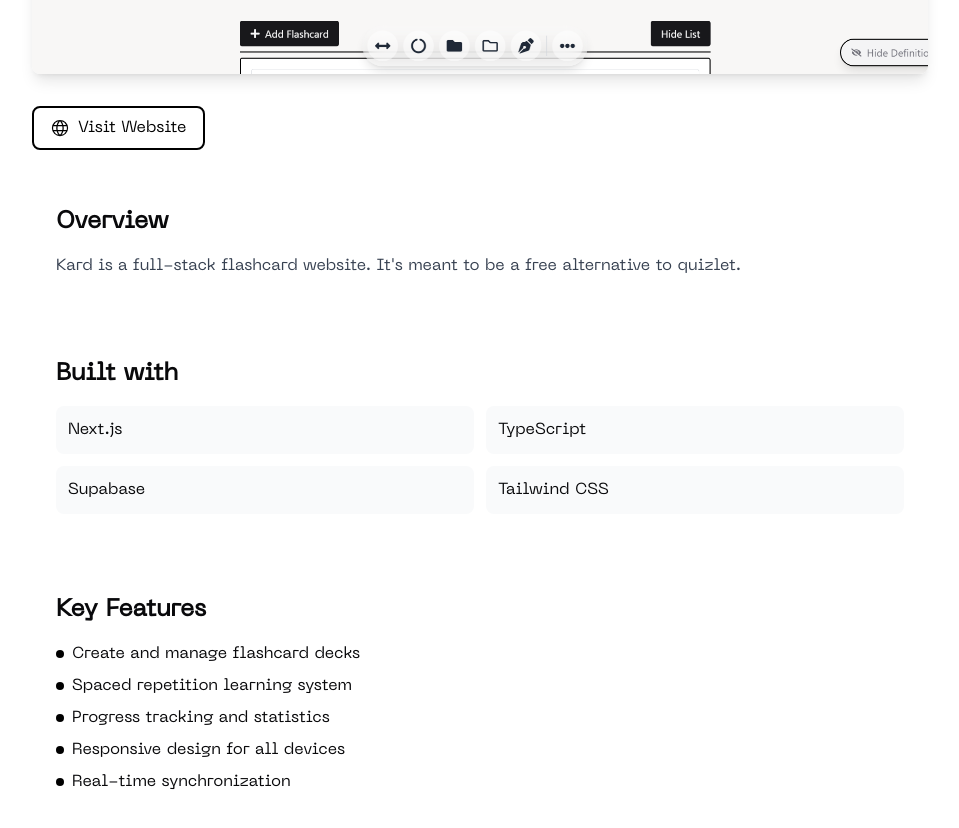
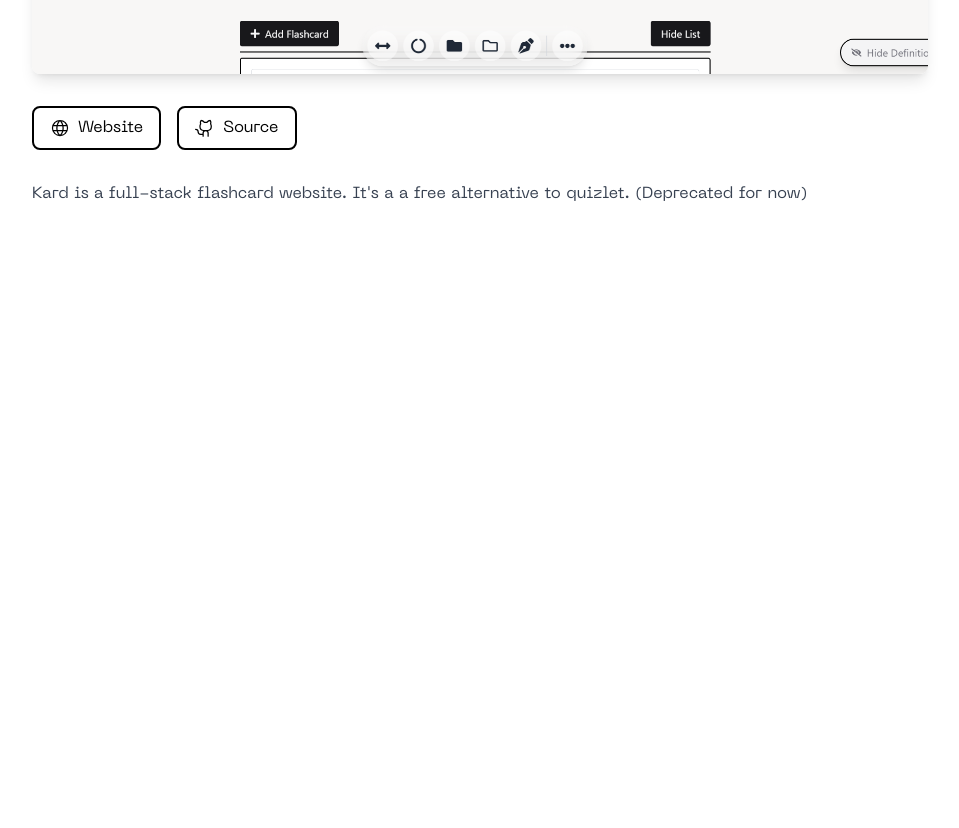
Before and after one commit to Chen-Steve/portfolio, a Next.js app: page /projects/kard in a window 1280 px wide. Shown: the part 596-1424 px from the top of the page, without its empty margins (160-1119 px from the left). After the commit the page ends 850 px from the top, so only its background shows below. Built offline with nearby package versions, Linux system fonts and the light colour scheme.

Commit message:
update stuff

```diff
--- a/src/app/layout.tsx
+++ b/src/app/layout.tsx
@@ -20,7 +20,7 @@
 }>) {
   return (
     <html lang="en">
-      <body className={reiswar.className}>
+      <body className={reiswar.className} suppressHydrationWarning>
         {children}
       </body>
     </html>
--- a/src/app/projects/kard/page.tsx
+++ b/src/app/projects/kard/page.tsx
@@ -1,6 +1,6 @@
 import React from 'react';
 import Link from 'next/link';
-import { ArrowLeft, Globe } from "@phosphor-icons/react/dist/ssr";
+import { ArrowLeft, Globe, GithubLogo } from "@phosphor-icons/react/dist/ssr";
 
 export default function KardPage() {
   return (
@@ -26,7 +26,7 @@
           />
         </div>
 
-        <div className="mb-8">
+        <div className="mb-8 flex gap-4">
           <Link
             href="https://kard.space/"
             target="_blank"
@@ -34,64 +34,25 @@
             className="inline-flex items-center text-black hover:text-gray-600 bg-white px-4 py-2 rounded-lg border-2 border-black transition-all hover:shadow-md"
           >
             <Globe className="w-5 h-5 mr-2" />
-            Visit Website
+            Website
+          </Link>
+          <Link
+            href="https://github.com/Chen-Steve/Kard"
+            target="_blank"
+            rel="noopener noreferrer"
+            className="inline-flex items-center text-black hover:text-gray-600 bg-white px-4 py-2 rounded-lg border-2 border-black transition-all hover:shadow-md"
+          >
+            <GithubLogo className="w-5 h-5 mr-2" />
+            Source
           </Link>
         </div>
 
-        <div className="space-y-8">
-          <div className="bg-white p-6">
-            <h2 className="text-2xl font-semibold mb-4">Overview</h2>
+        <div className="">
             <p className="text-gray-700">
-              Kard is a full-stack flashcard website. It&apos;s meant to be a free alternative to quizlet.
+              Kard is a full-stack flashcard website. It&apos;s a a free alternative to quizlet. (Deprecated for now)
             </p>
-          </div>
+        </div>
 
-          <div className="bg-white p-6">
-            <h2 className="text-2xl font-semibold mb-4">Built with</h2>
-            <ul className="grid grid-cols-2 gap-3">
-              <li className="flex items-center bg-gray-50 p-3 rounded-lg">
-                <span className="font-medium">Next.js</span>
-              </li>
-              <li className="flex items-center bg-gray-50 p-3 rounded-lg">
-                <span className="font-medium">TypeScript</span>
-              </li>
-              <li className="flex items-center bg-gray-50 p-3 rounded-lg">
-                <span className="font-medium">Supabase</span>
-              </li>
-              <li className="flex items-center bg-gray-50 p-3 rounded-lg">
-                <span className="font-medium">Tailwind CSS</span>
-              </li>
-            </ul>
-          </div>
-
-          <div className="bg-white p-6">
-            <h2 className="text-2xl font-semibold mb-4">Key Features</h2>
-            <ul className="space-y-2">
-              <li className="flex items-start">
-                <span className="inline-block w-2 h-2 mt-2 mr-2 bg-black rounded-full"></span>
-                <span>Create and manage flashcard decks</span>
-              </li>
-              <li className="flex items-start">
-                <span className="inline-block w-2 h-2 mt-2 mr-2 bg-black rounded-full"></span>
-                <span>Spaced repetition learning system</span>
-              </li>
-              <li className="flex items-start">
-                <span className="inline-block w-2 h-2 mt-2 mr-2 bg-black rounded-full"></span>
-                <span>Progress tracking and statistics</span>
-              </li>
-              <li className="flex items-start">
-                <span className="inline-block w-2 h-2 mt-2 mr-2 bg-black rounded-full"></span>
-                <span>Responsive design for all devices</span>
-              </li>
-              <li className="flex items-start">
-                <span className="inline-block w-2 h-2 mt-2 mr-2 bg-black rounded-full"></span>
-                <span>Real-time synchronization</span>
-              </li>
-            </ul>
-          </div>
-
-
-        </div>
       </div>
     </main>
   );
--- a/src/app/projects/lanryeditor/page.tsx
+++ b/src/app/projects/lanryeditor/page.tsx
@@ -1,6 +1,6 @@
 import React from 'react';
 import Link from 'next/link';
-import { ArrowLeft, DownloadSimple } from "@phosphor-icons/react/dist/ssr";
+import { ArrowLeft } from "@phosphor-icons/react/dist/ssr";
 
 export default function LanryEditorPage() {
   return (
@@ -24,18 +24,6 @@
             alt="LanryEditor preview"
             className="w-full h-full object-cover"
           />
-        </div>
-
-        <div className="mb-8">
-          <Link
-            href="https://drive.google.com/drive/folders/14fye756TVzFQPolcVzqn_NEvfoRimYxH?usp=sharing"
-            target="_blank"
-            rel="noopener noreferrer"
-            className="inline-flex items-center text-black hover:text-gray-600 bg-white px-4 py-2 rounded-lg border-2 border-black transition-all hover:shadow-md"
-          >
-            <DownloadSimple className="w-5 h-5 mr-2" />
-            Download
-          </Link>
         </div>
 
         <div className="space-y-8">
--- a/src/components/project-section.tsx
+++ b/src/components/project-section.tsx
@@ -2,7 +2,7 @@
 
 import React from 'react';
 import Link from 'next/link';
-import { Globe, GithubLogo, DownloadSimple } from "@phosphor-icons/react";
+import { Globe, GithubLogo } from "@phosphor-icons/react";
 import Tooltip from './Tooltip';
 
 interface Project {
@@ -17,16 +17,16 @@
 
 const ProjectCard: React.FC<ProjectCardProps> = ({ project }) => {
   const isWebsite = project.link.startsWith('http') && !project.link.includes('github.com');
-  const isDesktopApp = project.title === "LanryEditor";
   const imageName = project.title.toLowerCase().replace(/\s+/g, '-');
   const projectPath = `/projects/${imageName}`;
 
   return (
-    <div className="group relative">
-      <div className="flex justify-between items-center">
+    <div className="group relative flex flex-col">
+      <div className="flex justify-between items-center h-10">
         <h3 className="text-base sm:text-lg font-semibold text-black">{project.title}</h3>
-        <div className="flex space-x-2">
-          <Tooltip content={isDesktopApp ? "Download" : isWebsite ? "Website" : "GitHub"}>
+        <div className="flex space-x-2 min-w-[40px] justify-end">
+          {project.link && (
+            <Tooltip content={isWebsite ? "Website" : "GitHub"}>
               <Link
                 href={project.link}
                 target="_blank"
@@ -34,20 +34,19 @@
                 className="text-black hover:text-gray-600 transition-colors p-2"
                 onClick={(e) => e.stopPropagation()}
               >
-              {isDesktopApp ? (
-                <DownloadSimple className="w-5 h-5" weight="regular" />
-              ) : isWebsite ? (
+                {isWebsite ? (
                   <Globe className="w-5 h-5" weight="regular" />
                 ) : (
                   <GithubLogo className="w-5 h-5" weight="regular" />
                 )}
               </Link>
             </Tooltip>
+          )}
         </div>
       </div>
 
-      <Link href={projectPath} className="block">
-        <div className="bg-background rounded-lg overflow-hidden border-2 border-dotted border-gray-300 w-full h-48 relative -mt-2">
+      <Link href={projectPath} className="block mt-2">
+        <div className="bg-background rounded-lg overflow-hidden border-2 border-dotted border-gray-300 w-full h-48 relative">
           {project.title === "Particle Simulator" ? (
             <video
               src="/particle-simulator.mp4"
@@ -91,7 +90,7 @@
     {
       title: "LanryEditor",
       description: "A desktop rich text editor built with C/C++, designed specifically for writing and publishing light novels with advanced formatting capabilities.",
-      link: "https://drive.google.com/drive/folders/14fye756TVzFQPolcVzqn_NEvfoRimYxH?usp=sharing",
+      link: "",
     }
   ];
 
```
Lines whose indentation alone changed are shown as unchanged.
